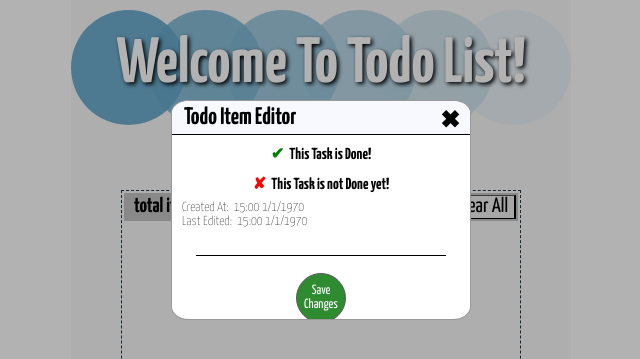
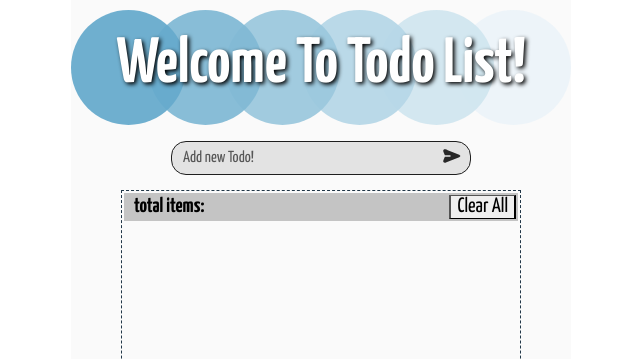
Before and after one commit to yairgueta/TodoJavascript, a plain HTML site: page index.html in a window 1280 px wide. Shown: the top 359 px of the page, without its empty margins (319-959 px from the left). Drawn offline with Linux system fonts and the light colour scheme.

Commit message:
little fix in editor

```diff
--- a/index.html
+++ b/index.html
@@ -57,7 +57,7 @@
       <div class="not_done indicator">This Task is not Done yet!</div>
       <div class="time_view created">15:00 1/1/1970</div>
       <div class="time_view last_edited">15:00 1/1/1970</div>
-      <input type="text" class="description">
+      <input type="text" class="description" spellcheck="false">
       <button type="submit" class="submit">Save Changes</button>
     </div>
 
--- a/scripts/control.js
+++ b/scripts/control.js
@@ -9,7 +9,6 @@ export class Control {
         this.model = new TodoItemsHolder()
 
 
-        // this.todoEditorView.dismiss()
 
         this.drawTodoList()
 
--- a/style/todo_item_editor.css
+++ b/style/todo_item_editor.css
@@ -4,7 +4,7 @@
   background-color: rgba(0, 0, 0, 0.30);
   position: absolute;
   z-index: 100;
-  display: flex;
+  display: none;
   justify-content: center;
 }
 
@@ -55,7 +55,7 @@
 
 #todoItemEditor-main > .body > .description {
   margin-top: auto;
-  margin-bottom: 6%;
+  margin-bottom: 4%;
   width: 90%;
   font-size: x-large;
   border: none;
@@ -122,7 +122,7 @@
   height: 50px;
   width: 50px;
   border-radius: 100%;
-  margin-bottom: 4px;
+  margin-bottom: 10px;
   border: 1px solid #5a5a5a;
   background-color: #2e8b30;
   color: white;
```
